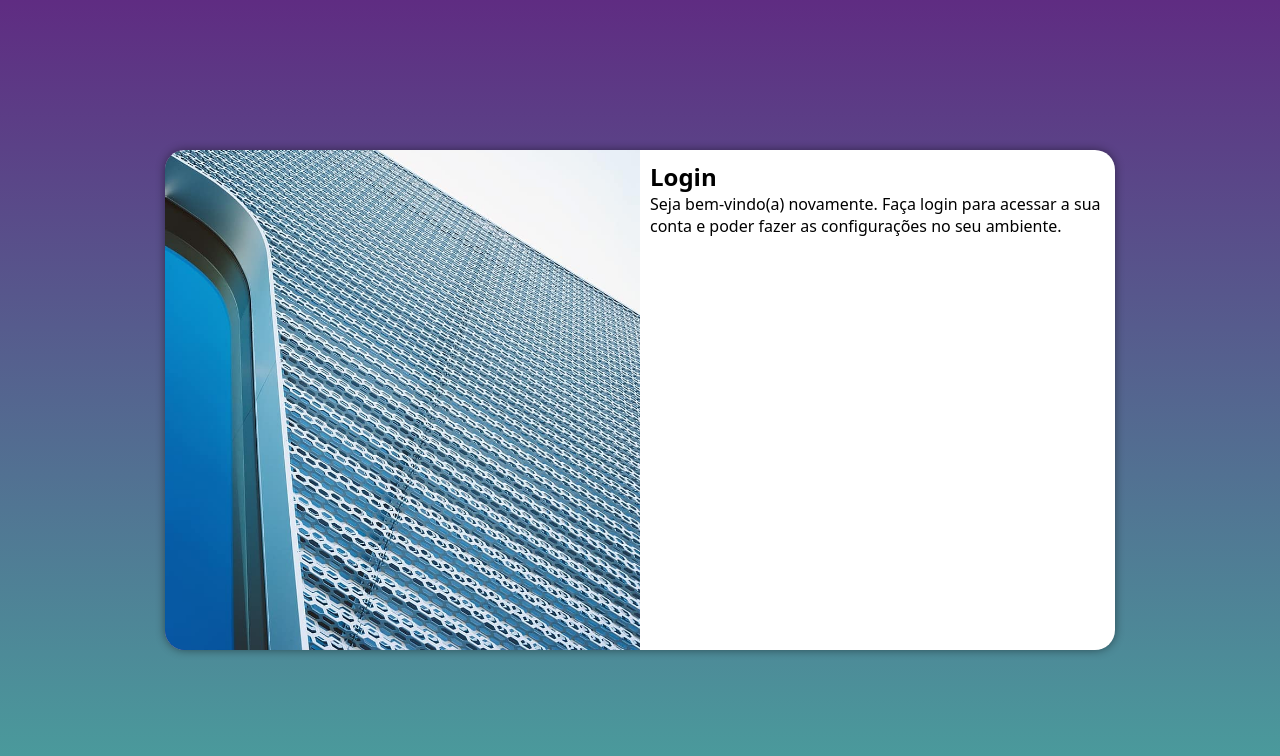
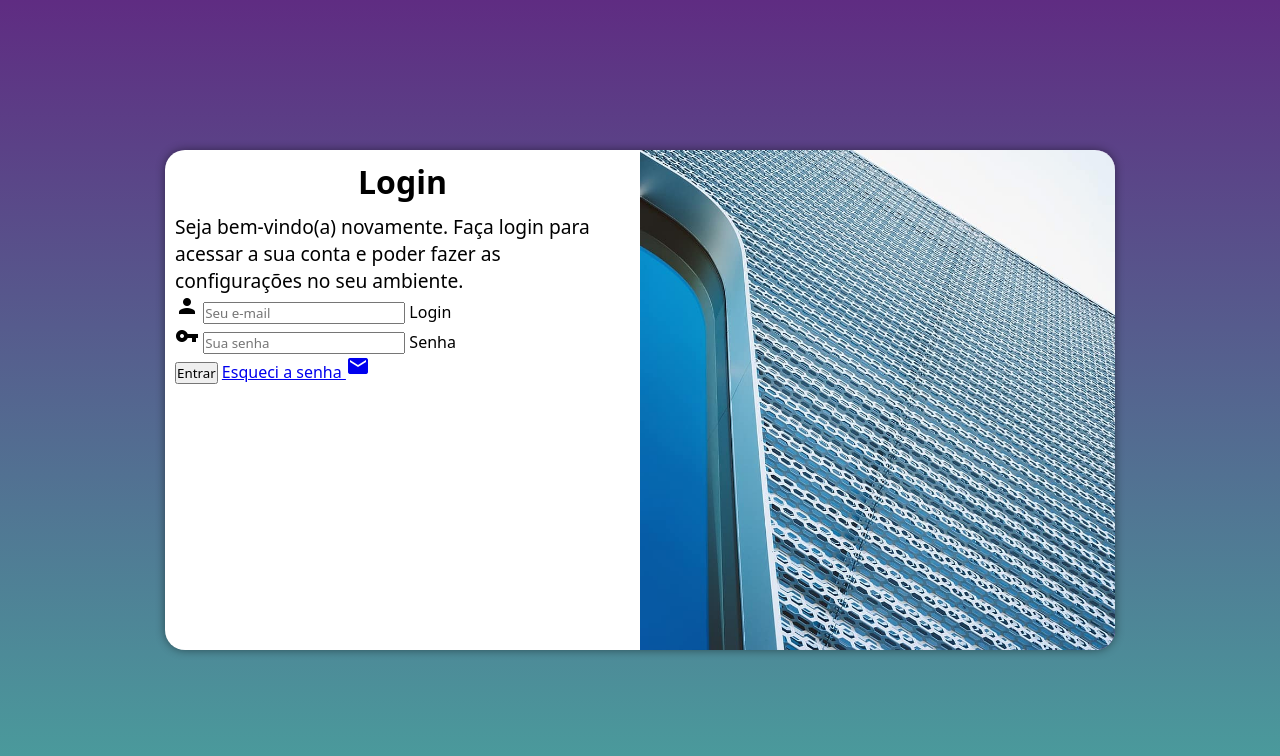
Before and after one commit to ElsonFelipe/projeto-login, a plain HTML site: page index.html in a window 1280 px wide. Drawn offline with Linux system fonts and the light colour scheme.

Commit message:
Adicionei o fomrulário

```diff
--- a/estilos/media-query.css
+++ b/estilos/media-query.css
@@ -31,13 +31,21 @@
     }
 
     section#login > div#imagem {
-        float: left;
+        float: right;
         width: 50%;
         height: 100%;
     }
 
     section#login > div#formulario {
-        float: right;
+        float: left;
         width: 50%;
     }
+
+    div#formulario > h1 {
+        font-size: 2em;
+    }
+
+    div#formulario > p {
+        font-size: 1.2em;
+    }
 }
--- a/estilos/style.css
+++ b/estilos/style.css
@@ -54,3 +54,12 @@ section#login > div#formulario {
     display: block;
     padding: 10px;
 }
+
+div#formulario > h1 {
+    text-align: center;
+    margin-bottom: 10px;
+}
+
+div#formulario > p {
+    font-size: 0.8em;
+}
--- a/index.html
+++ b/index.html
@@ -4,6 +4,8 @@
     <meta charset="UTF-8">
     <meta name="viewport" content="width=device-width, initial-scale=1.0">
     <title>Login</title>
+    <link href="https://fonts.googleapis.com/icon?family=Material+Icons"
+      rel="stylesheet">
     <link rel="stylesheet" href="estilos/style.css">
     <link rel="stylesheet" href="estilos/media-query.css">
 </head>
@@ -16,8 +18,21 @@
             <div id="formulario">
                 <h1>Login</h1>
                 <p>Seja bem-vindo(a) novamente. Faça login para acessar a sua conta e poder fazer as configurações no seu ambiente.</p>
-                <form action="login.php" method="post">
-
+                <form action="login.php" method="post" autocomplete="on">
+                    <div class="campo">
+                        <i class="material-icons">person</i>
+                        <input type="email" name="login" id="ilogin" placeholder="Seu e-mail" autocomplete="email" required maxlength="30">
+                        <label for="ilogin">Login</label>
+                    </div>
+                    <div class="campo">
+                        <i class="material-icons">vpn_key</i>
+                        <input type="password" name="senha" id="isenha" placeholder="Sua senha" autocomplete="current-password" required minlength="8" maxlength="20">
+                        <label for="isenha">Senha</label>
+                    </div>
+                    <input type="submit" value="Entrar">
+                    <a href="esqueci.html">
+                        Esqueci a senha <i class="material-icons">mail</i>
+                    </a>
                 </form>
             </div>
         </section>
```
